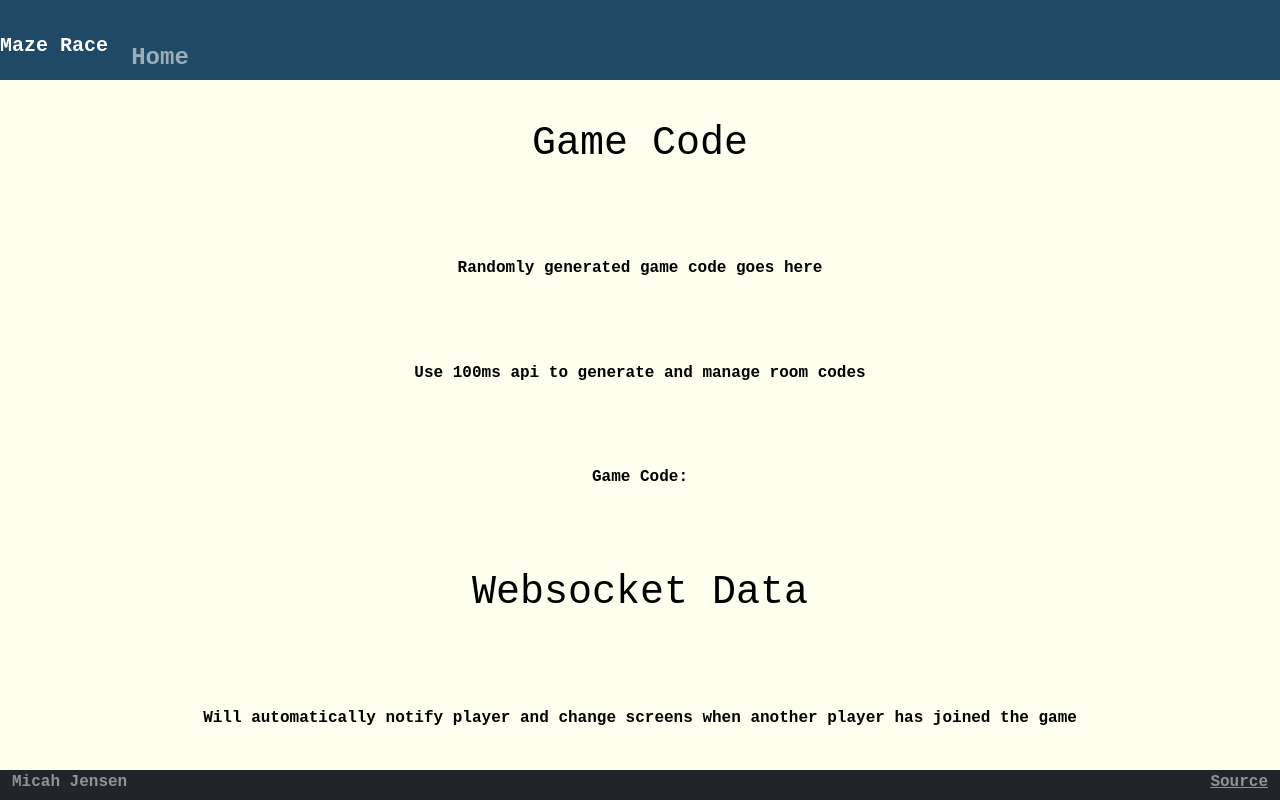
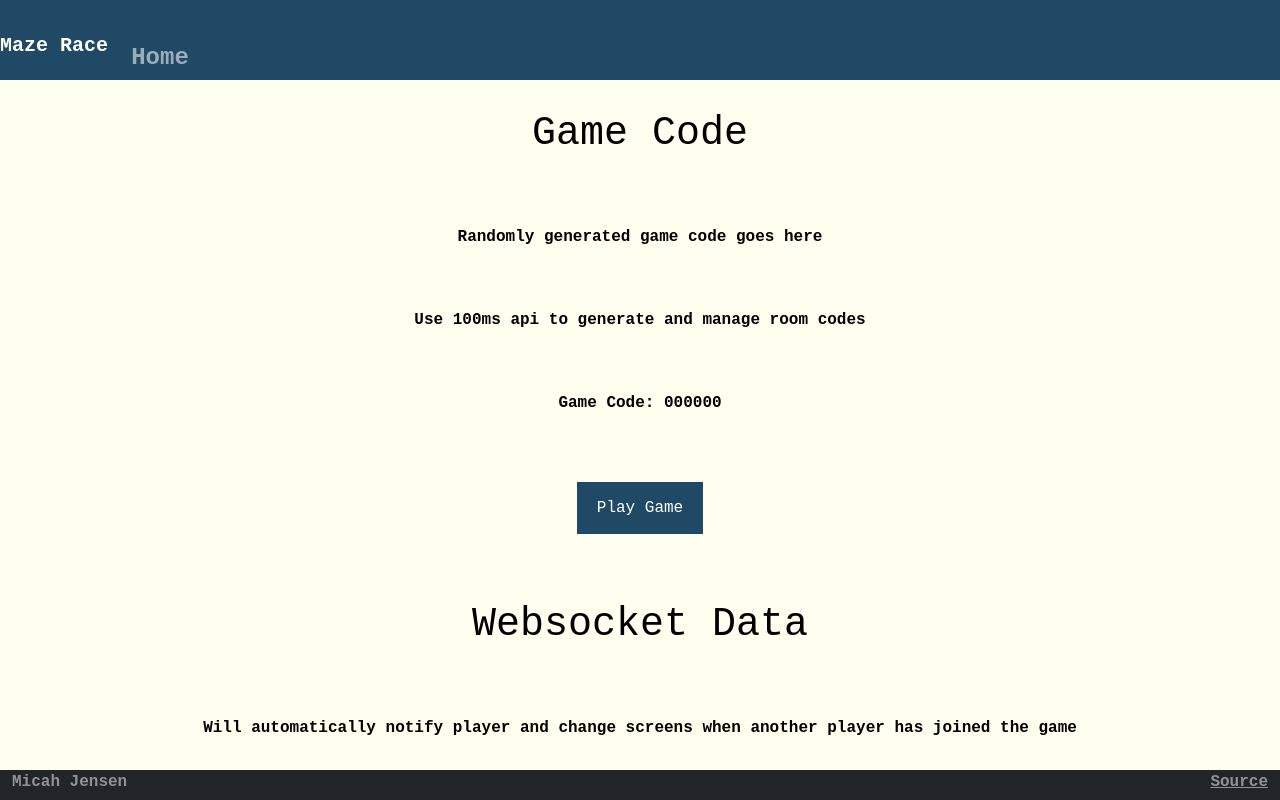
Before and after one commit to mjen3en/startup, a React (Vite) app: page /creategame in a window 1280 px wide. Built offline with nearby package versions, Linux system fonts and the light colour scheme.

Commit message:
fixed user flow

```diff
--- a/src/creategame/creategame.jsx
+++ b/src/creategame/creategame.jsx
@@ -1,33 +1,20 @@
 import React, { useEffect} from 'react';
 import './creategame.css';
+import { Button } from 'react-bootstrap';
 
 
 
 export function CreateGame() {
-const { code, setCode } = React.useState('000000');
-  useEffect(() => {
-    const handleBeforeUnload = () => {
-      // Code to execute on refresh
-      const newCode =Math.floor(100000 + Math.random() * 900000).toString();
-      setCode(newCode);
-
-      console.log('Page is refreshing or closing!');
-      // Perform actions like saving data to localStorage or sending analytics events
-    };
-
-    window.addEventListener('beforeunload', handleBeforeUnload);
-
-    // Cleanup function to remove the event listener
-    return () => {
-      window.removeEventListener('beforeunload', handleBeforeUnload);
-    };
-  }, []);
   return (
     <main>
       <h1>Game Code</h1>
       <div>Randomly generated game code goes here</div>
       <div> Use 100ms api to generate and manage room codes</div>
-      <div>Game Code: {code}</div>
+      <div>Game Code: 000000</div>
+
+      <form method = "get" action = "play">
+      <button type="submit"> Play Game</button>
+      </form>
 
       <h1> Websocket Data</h1>
       <div>Will automatically notify player and change screens when another player has joined the game</div>
--- a/src/joingame/joingame.jsx
+++ b/src/joingame/joingame.jsx
@@ -5,10 +5,6 @@ import './joingame.css';
 export function JoinGame() {
   return (
     <main>
-      <form method = "get" action = "creategame">
-      <button type="submit"> Create Game</button>
-      </form>
-
       <h1>Join Game</h1>
       <form method="get" action="play">
         <div>
--- a/src/login/authenticated.jsx
+++ b/src/login/authenticated.jsx
@@ -16,8 +16,11 @@ export function Authenticated(props) {
   return (
     <div>
       <div className='playerName'>{props.userName}</div>
-      <Button variant='primary' onClick={() => navigate('/play')}>
-        Play
+      <Button variant='primary' onClick={() => navigate('/creategame')}>
+        Create Game
+      </Button>
+      <Button variant='primary' onClick={() => navigate('/joingame')}>
+        Join Game
       </Button>
       <Button variant='secondary' onClick={() => logout()}>
         Logout
```
